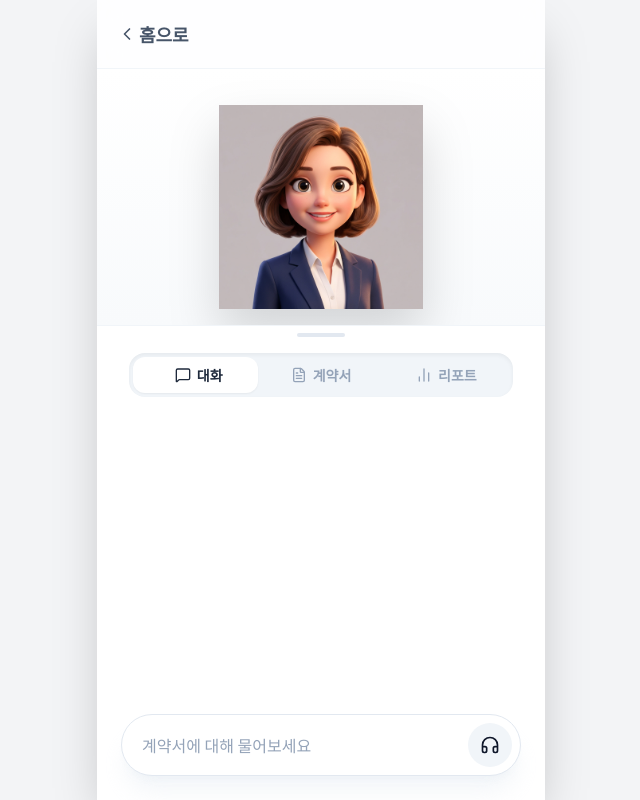
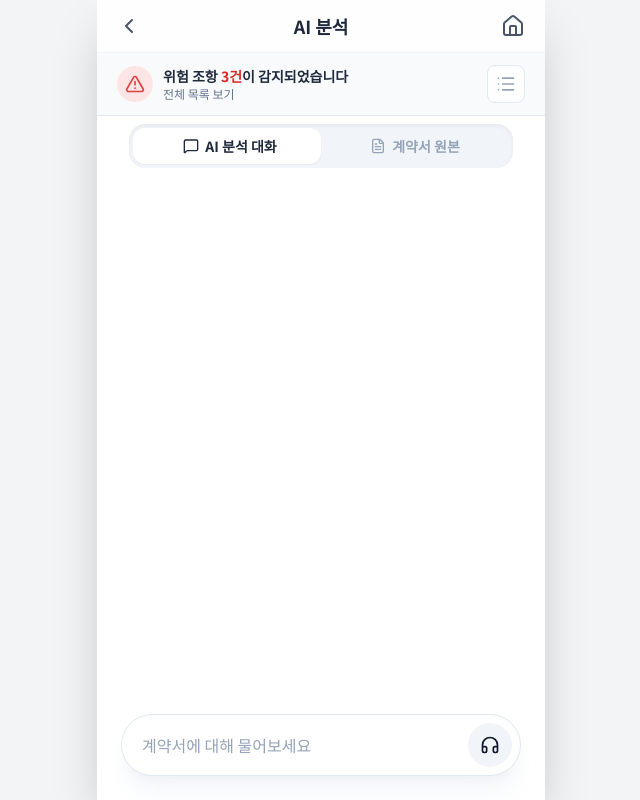
Before and after one commit to Yoonyesol/ai-agant, a React (Vite) app: page /chat in a window 1280 px wide. Shown: the whole page, without its empty margins (319-959 px from the left). Built offline with nearby package versions, Linux system fonts and the light colour scheme; the HTML template or start-up script is replaced by a standard one; a web font is replaced by a local one.

Commit message:
UI: AI 분석 화면에서 아바타 삭제 및 위험조항 리스트화, 헤더 UI 일관성 맞추기

```diff
--- a/src/layout/MobileLayout.tsx
+++ b/src/layout/MobileLayout.tsx
@@ -1,5 +1,5 @@
 import { Outlet, useLocation, useNavigate } from 'react-router-dom';
-import { Menu, ChevronLeft } from 'lucide-react';
+import { Menu, ChevronLeft, Home } from 'lucide-react';
 
 const MobileLayout = () => {
     const navigate = useNavigate();
@@ -19,13 +19,23 @@ const MobileLayout = () => {
                             바른계약
                         </h1>
                     ) : (
-                        <button
-                            onClick={() => navigate('/')}
-                            className="flex items-center text-slate-600 hover:bg-slate-100 -ml-2 p-2 pr-3 rounded-full transition-colors"
-                        >
-                            <ChevronLeft className="w-5 h-5 mr-0.5" />
-                            <span className="font-bold text-lg">홈으로</span>
-                        </button>
+                        <div className="flex items-center w-full relative justify-center">
+                            <button
+                                onClick={() => location.pathname === '/chat' ? navigate('/preview') : navigate(-1)}
+                                className="absolute left-0 p-2 text-slate-600 hover:bg-slate-100 rounded-full transition-colors -ml-2"
+                            >
+                                <ChevronLeft className="w-6 h-6" />
+                            </button>
+                            <h1 className="text-lg font-bold text-slate-800">
+                                {location.pathname === '/chat' ? 'AI 분석' : '홈으로'}
+                            </h1>
+                            <button
+                                onClick={() => navigate('/')}
+                                className="absolute right-0 p-2 text-slate-600 hover:bg-slate-100 rounded-full transition-colors -mr-2"
+                            >
+                                <Home className="w-6 h-6" />
+                            </button>
+                        </div>
                     )}
                 </header>
 
@@ -35,8 +45,8 @@ const MobileLayout = () => {
                     <Outlet />
                 </main>
 
-            </div>
-        </div>
+            </div >
+        </div >
     );
 };
 
--- a/src/pages/Chat.tsx
+++ b/src/pages/Chat.tsx
@@ -1,12 +1,11 @@
 import React, { useEffect, useRef, useState } from 'react';
-import { motion } from 'framer-motion';
-import { Send, AlertTriangle, FileText, MessageSquare, ZoomIn, ZoomOut, ChevronRight, BarChart2, Plus, Headphones } from 'lucide-react';
-import VoiceVisualizer from '../components/VoiceVisualizer';
+import { motion, AnimatePresence } from 'framer-motion';
+import { Send, AlertTriangle, FileText, MessageSquare, ZoomIn, ZoomOut, ChevronRight, BarChart2, Plus, Headphones, FileOutput, ArrowRight, X, List } from 'lucide-react';
+import { useNavigate } from 'react-router-dom';
 import { useStore } from '../store/useStore';
 import { cn } from '../lib/utils';
 import { useSpeech } from '../hooks/useSpeech';
 import { Document, Page, pdfjs } from 'react-pdf';
-import Result from './Result';
 
 // Ensure worker is set
 pdfjs.GlobalWorkerOptions.workerSrc = `//unpkg.com/pdfjs-dist@${pdfjs.version}/build/pdf.worker.min.mjs`;
@@ -23,10 +22,13 @@ const Chat = () => {
     const { chatMessages, addChatMessage, isAnalyzing, setIsAnalyzing, file } = useStore();
     const [inputText, setInputText] = useState('');
     const messagesEndRef = useRef<HTMLDivElement>(null);
+    const navigate = useNavigate();
 
     // Layout State
-  const [topHeight, setTopHeight] = useState(35); // Percentage 0-100, default smaller to show tabs
-  const [activeTab, setActiveTab] = useState<'chat' | 'pdf' | 'result'>('chat');
+    const [activeTab, setActiveTab] = useState<'chat' | 'pdf'>('chat');
+    const [isRiskDrawerOpen, setIsRiskDrawerOpen] = useState(false);
+
+    // Navigation
 
     // PDF State
     const containerRef = useRef<HTMLDivElement>(null);
@@ -45,7 +47,7 @@ const Chat = () => {
         { id: 3, page: 1, x: 10, y: 65, width: 75, height: 10, law: '공정거래법 제23조', title: '과도한 위약금 금지', content: '가맹본부는 가맹점사업자에게 통상적인 범위를 초과하는 손해배상액을 예정하거나 위약금을 부과할 수 없습니다. 위반 시 3천만원 이하의 과태료가 부과됩니다.' },
     ];
 
-  const { isListening, transcript, setTranscript, startListening, stopListening, speak, isSpeaking } = useSpeech();
+    const { isListening, transcript, setTranscript, startListening, stopListening, speak } = useSpeech();
 
     // Scroll to bottom
     const scrollToBottom = () => {
@@ -163,63 +165,29 @@ const Chat = () => {
 
 
 
-  // -- Resizing --
-  const handleDrag = (clientY: number) => {
-      if (containerRef.current) {
-          const rect = containerRef.current.getBoundingClientRect();
-          const offsetY = clientY - rect.top;
-          let newHeight = (offsetY / rect.height) * 100;
-          if (newHeight < 15) newHeight = 15;
-          if (newHeight > 85) newHeight = 85;
-          setTopHeight(newHeight);
-      }
-  };
-
     return (
         <div className="h-full w-full relative overflow-hidden">
             <div className="flex flex-col h-full relative" ref={containerRef}>
 
-      {/* 1. TOP PANEL: Avatar */}
+                {/* 1. RISK SUMMARY BANNER (Triggers Drawer) */}
+                <div className="bg-slate-50 border-b border-slate-200 flex-none z-30">
                     <div
-        className="w-full bg-slate-50 relative overflow-hidden flex items-end justify-center transition-all duration-75 ease-linear"
-        style={{ height: `${topHeight}%` }}
+                        onClick={() => setIsRiskDrawerOpen(true)}
+                        className="px-5 py-3 flex items-center justify-between cursor-pointer hover:bg-slate-100 transition-colors"
                     >
-         <div className="absolute inset-0 bg-gradient-to-b from-white to-slate-50 opacity-100 z-0"></div>
-         <div className="relative z-10 w-full h-full flex items-end justify-center pb-4">
-            {topHeight > 20 ? (
-                 <motion.img
-                    initial={{ opacity: 0, scale: 0.95 }}
-                    animate={{ opacity: 1, scale: 1 }}
-                    src="/avatar_full.png"
-                    alt="AI Avatar"
-                    className="max-h-[85%] object-contain drop-shadow-2xl"
-                 />
-            ) : (
-                <div className="absolute inset-0 flex items-center justify-center">
-                    <VoiceVisualizer isActive={isSpeaking || isListening} />
+                        <div className="flex items-center space-x-2.5">
+                            <div className="bg-red-100 p-2 rounded-full animate-pulse-slow">
+                                <AlertTriangle className="w-5 h-5 text-red-600" />
                             </div>
-            )}
+                            <div>
+                                <h3 className="text-sm font-bold text-slate-800">위험 조항 <span className="text-red-600">3건</span>이 감지되었습니다</h3>
+                                <p className="text-xs text-slate-500">전체 목록 보기</p>
                             </div>
                         </div>
-
-      {/* 2. DRAG HANDLE */}
-      <div
-        className="h-5 bg-white border-t border-slate-100 flex items-center justify-center cursor-row-resize z-20 hover:bg-slate-50 transition-colors"
-        onMouseDown={(e) => {
-            e.preventDefault();
-            const move = (ev: MouseEvent) => handleDrag(ev.clientY);
-            const up = () => {
-                window.removeEventListener('mousemove', move);
-                window.removeEventListener('mouseup', up);
-            };
-            window.addEventListener('mousemove', move);
-            window.addEventListener('mouseup', up);
-        }}
-        onTouchMove={(e) => {
-            handleDrag(e.touches[0].clientY);
-        }}
-      >
-          <div className="w-12 h-1 bg-slate-200 rounded-full"></div>
+                        <div className="bg-white border border-slate-200 p-2 rounded-lg text-slate-400">
+                            <List className="w-5 h-5" />
+                        </div>
+                    </div>
                 </div>
 
                 {/* 3. WORKSPACE CONTAINER */}
@@ -228,7 +196,7 @@ const Chat = () => {
                     {/* TAB BAR (Segmented Control) */}
                     <div className="px-6 py-2 bg-white flex justify-center flex-none z-20">
                         <div className="bg-slate-100 p-1 rounded-2xl flex w-full max-w-sm relative shadow-inner">
-                {['chat', 'pdf', 'result'].map((tab) => {
+                            {['chat', 'pdf'].map((tab) => {
                                 const isActive = activeTab === tab;
                                 return (
                                     <button
@@ -248,9 +216,8 @@ const Chat = () => {
                                         )}
                                         {tab === 'chat' && <MessageSquare className="w-4 h-4" />}
                                         {tab === 'pdf' && <FileText className="w-4 h-4" />}
-                            {tab === 'result' && <BarChart2 className="w-4 h-4" />}
                                         <span>
-                                {tab === 'chat' ? '대화' : (tab === 'pdf' ? '계약서' : '리포트')}
+                                            {tab === 'chat' ? 'AI 분석 대화' : '계약서 원본'}
                                         </span>
                                     </button>
                                 );
@@ -407,10 +374,7 @@ const Chat = () => {
                         </div>
 
                         {/* --- RESULT TAB --- */}
-             <div className={cn("absolute inset-0 overflow-y-auto bg-white transition-opacity duration-300", activeTab === 'result' ? "opacity-100 z-10" : "opacity-0 z-0 pointer-events-none")}>
-                  <Result />
-             </div>
-
+                        {/* Removed as Result is now a separate page */}
                     </div>
                 </div>
 
@@ -479,6 +443,96 @@ const Chat = () => {
                     </motion.div>
                 </>
             )}
+            {/* Risk List Right Drawer */}
+            <AnimatePresence>
+                {isRiskDrawerOpen && (
+                    <>
+                        <motion.div
+                            initial={{ opacity: 0 }}
+                            animate={{ opacity: 0.5 }}
+                            exit={{ opacity: 0 }}
+                            onClick={() => setIsRiskDrawerOpen(false)}
+                            className="absolute inset-0 bg-black z-[100] cursor-pointer"
+                        />
+                        <motion.div
+                            initial={{ x: '100%' }}
+                            animate={{ x: 0 }}
+                            exit={{ x: '100%' }}
+                            transition={{ type: "spring", bounce: 0, duration: 0.3 }}
+                            className="absolute top-0 bottom-0 right-0 w-[85%] max-w-sm bg-slate-50 shadow-2xl z-[110] flex flex-col border-l border-slate-200"
+                        >
+                            <div className="p-5 border-b border-slate-200 bg-white flex items-center justify-between safe-area-top">
+                                <h2 className="font-bold text-lg text-slate-800">발견된 위험 조항</h2>
+                                <button onClick={() => setIsRiskDrawerOpen(false)} className="p-2 hover:bg-slate-100 rounded-full">
+                                    <X className="w-6 h-6 text-slate-500" />
+                                </button>
+                            </div>
+
+                            <div className="flex-1 overflow-y-auto p-4 space-y-4">
+                                <div className="bg-blue-50 p-4 rounded-xl border border-blue-100 flex items-start space-x-3">
+                                    <BarChart2 className="w-5 h-5 text-blue-600 mt-0.5" />
+                                    <div>
+                                        <p className="text-sm text-blue-800 font-bold mb-1">종합 분석 리포트</p>
+                                        <p className="text-xs text-blue-600 mb-2">전체적인 계약서 안정성 점수와 상세 분석을 확인하세요.</p>
+                                        <button
+                                            onClick={() => navigate('/result')}
+                                            className="text-xs bg-blue-600 text-white px-3 py-1.5 rounded-lg font-bold hover:bg-blue-700 transition-colors"
+                                        >
+                                            리포트 보러가기 →
+                                        </button>
+                                    </div>
+                                </div>
+
+                                <h3 className="text-xs font-bold text-slate-400 uppercase tracking-wider mt-6 mb-2">상세 내역</h3>
+
+                                <div
+                                    onClick={() => { handleRiskClick(1); setIsRiskDrawerOpen(false); }}
+                                    className="bg-white p-4 rounded-xl border border-red-100 shadow-sm cursor-pointer hover:border-red-300 transition-all active:scale-[0.98]"
+                                >
+                                    <div className="flex justify-between items-start mb-2">
+                                        <span className="bg-red-50 text-red-600 text-[10px] font-bold px-1.5 py-0.5 rounded">HIGH</span>
+                                        <span className="text-xs text-slate-400">제2조 관련</span>
+                                    </div>
+                                    <h4 className="font-bold text-slate-800 text-sm mb-1">영업지역 보호 조항 누락</h4>
+                                    <p className="text-xs text-slate-500 line-clamp-2 leading-relaxed">
+                                        가맹본부는 가맹점사업자의 영업지역을 설정하지 않는다고 명시되어 있어, 인근 신규 출점으로 인한 피해가 예상됩니다.
+                                    </p>
+                                </div>
+
+                                <div
+                                    onClick={() => { handleRiskClick(3); setIsRiskDrawerOpen(false); }}
+                                    className="bg-white p-4 rounded-xl border border-orange-100 shadow-sm cursor-pointer hover:border-orange-300 transition-all active:scale-[0.98]"
+                                >
+                                    <div className="flex justify-between items-start mb-2">
+                                        <span className="bg-orange-50 text-orange-600 text-[10px] font-bold px-1.5 py-0.5 rounded">MEDIUM</span>
+                                        <span className="text-xs text-slate-400">제4조 관련</span>
+                                    </div>
+                                    <h4 className="font-bold text-slate-800 text-sm mb-1">과도한 위약금 설정</h4>
+                                    <p className="text-xs text-slate-500 line-clamp-2 leading-relaxed">
+                                        중도 해지 시 일괄적으로 로열티 300%를 부과하는 것은 과도한 손해배상 예정으로 보일 소지가 있습니다.
+                                    </p>
+                                </div>
+
+                                <div
+                                    onClick={() => { handleRiskClick(5); setIsRiskDrawerOpen(false); }}
+                                    className="bg-white p-4 rounded-xl border border-orange-100 shadow-sm cursor-pointer hover:border-orange-300 transition-all active:scale-[0.98]"
+                                >
+                                    <div className="flex justify-between items-start mb-2">
+                                        <span className="bg-orange-50 text-orange-600 text-[10px] font-bold px-1.5 py-0.5 rounded">MEDIUM</span>
+                                        <span className="text-xs text-slate-400">제5조 관련</span>
+                                    </div>
+                                    <h4 className="font-bold text-slate-800 text-sm mb-1">불공정 물품 구매 강제</h4>
+                                    <p className="text-xs text-slate-500 line-clamp-2 leading-relaxed">
+                                        모든 물품을 본사 지정처에서만 구매하도록 강제하는 것은 거래상 지위 남용에 해당할 수 있습니다.
+                                    </p>
+                                </div>
+
+                                <div className="h-20"></div>
+                            </div>
+                        </motion.div>
+                    </>
+                )}
+            </AnimatePresence>
         </div>
     );
 };
```
Also changed, not shown: src/pages/Preview.tsx (+20 -8 lines). Lines whose indentation alone changed are shown as unchanged.
